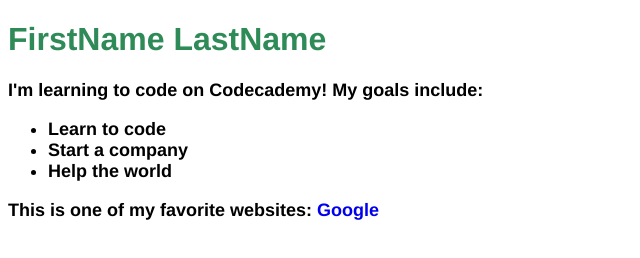
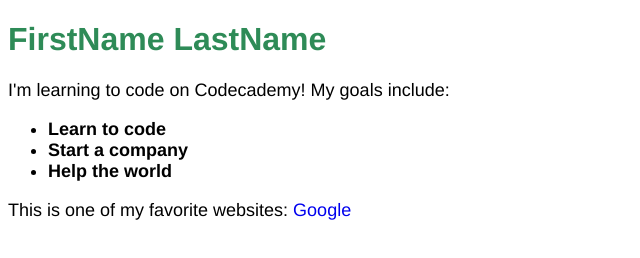
Before and after one commit to nicbene/DevProject, a plain HTML site: page index.html in a window 1280 px wide. Shown: the whole page, without its empty margins (0-640 px from the left). Drawn offline with Linux system fonts and the light colour scheme.

Commit message:
diviso nel css le proprietà di p e di li

```diff
--- a/resources/css/index.css
+++ b/resources/css/index.css
@@ -8,7 +8,10 @@
   }
 
 
-  p,
+  p{
+    font-size: 18px;
+  }
+
   li {
     font-size: 18px;
     font-weight: bold;
```
